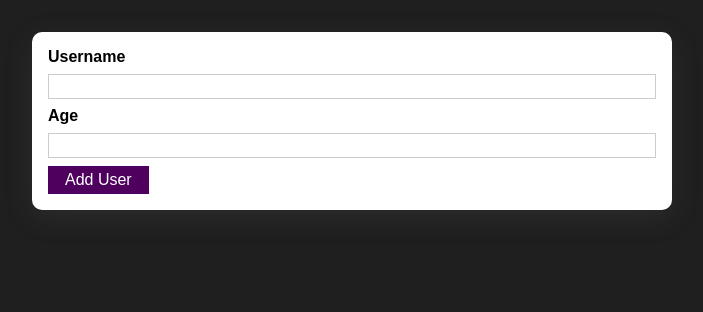
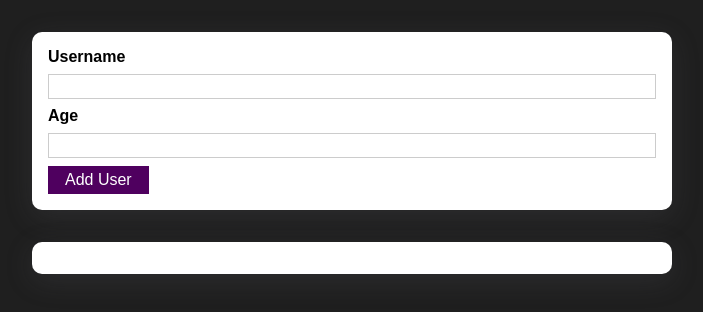
Before and after one commit to utopian-coder/React-Practice-Project, a React (Create React App) app: page / in a window 1280 px wide. Shown: the top 312 px of the page, without its empty margins (288-991 px from the left). Built offline with nearby package versions, Linux system fonts and the light colour scheme.

Commit message:
Add users list.

```diff
--- a/src/App.js
+++ b/src/App.js
@@ -1,10 +1,12 @@
 import React from "react";
 import AddUser from "./components/Users/AddUser";
+import UsersList from "./components/Users/UsersList";
 
 function App() {
   return (
     <div>
       <AddUser />
+      <UsersList users={[]} />
     </div>
   );
 }
--- /dev/null
+++ b/src/components/Users/UsersList.js
@@ -0,0 +1,18 @@
+import styles from "./UsersList.module.css";
+import Card from "../UI/Card";
+
+const UsersList = (props) => {
+  return (
+    <Card className={styles.users}>
+      <ul>
+        {props.users.map((user) => (
+          <li>
+            {user.name} ({user.age} Year Old)
+          </li>
+        ))}
+      </ul>
+    </Card>
+  );
+};
+
+export default UsersList;
--- /dev/null
+++ b/src/components/Users/UsersList.module.css
@@ -0,0 +1,16 @@
+.users {
+  margin: 2rem auto;
+  width: 90%;
+  max-width: 40rem;
+}
+
+.users ul {
+  list-style: none;
+  padding: 1rem;
+}
+
+.users li {
+  border: 1px solid #ccc;
+  margin: 0.5rem 0;
+  padding: 0.5rem;
+}
```
